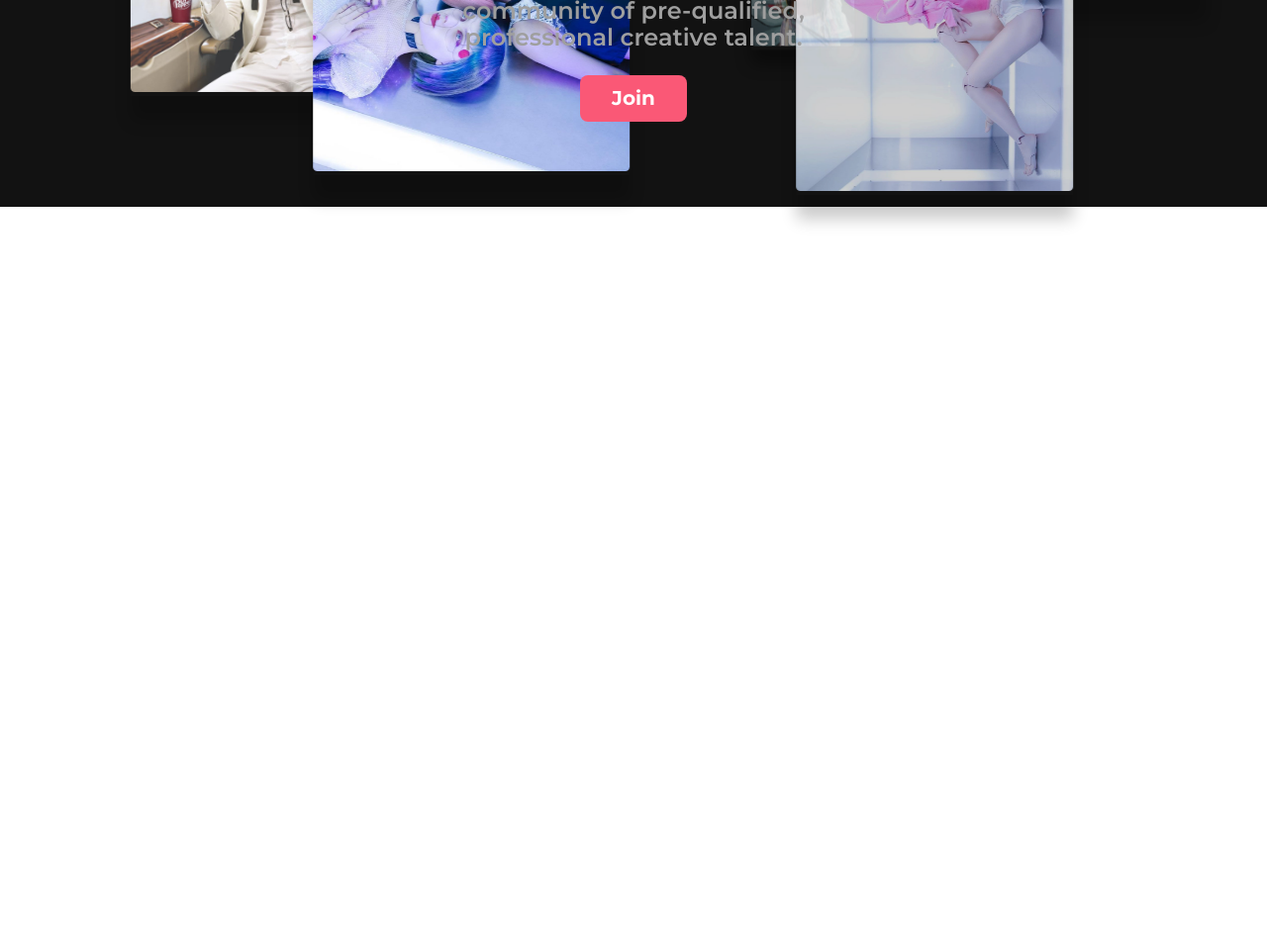
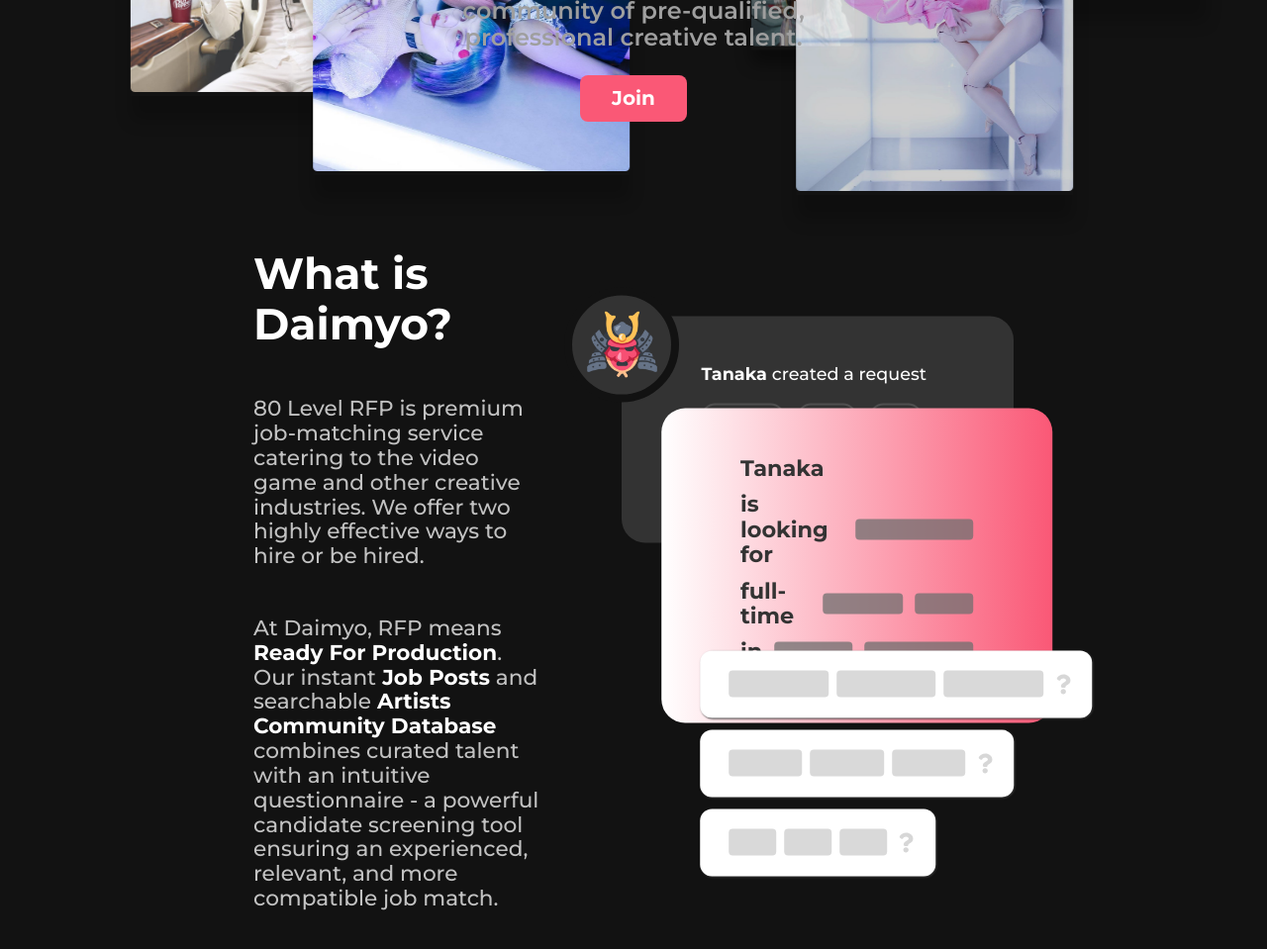
Before and after one commit to Vlad-Mihet/daimyo, a Gatsby site: page / in a window 1280 px wide. Shown: the part 591-1550 px from the top of the page at 99% size. Before the commit the page ends 800 px from the top, so only its background shows below. Built offline with nearby package versions, Linux system fonts and the light colour scheme; Gatsby itself is replaced by a stand-in of ours.

Commit message:
About Section

```diff
--- a/package.json
+++ b/package.json
@@ -14,6 +14,9 @@
     "test": "echo \"Write tests! -> https://gatsby.dev/unit-testing\" && exit 1"
   },
   "dependencies": {
+    "@fortawesome/fontawesome-svg-core": "^1.2.32",
+    "@fortawesome/free-solid-svg-icons": "^5.15.1",
+    "@fortawesome/react-fontawesome": "^0.1.13",
     "gatsby": "^2.26.1",
     "gatsby-plugin-sass": "^2.7.0",
     "node-sass": "^4.14.1",
--- /dev/null
+++ b/src/components/About.js
@@ -0,0 +1,97 @@
+import React from "react"
+import styles from "../styles/About.module.scss"
+import { FontAwesomeIcon } from "@fortawesome/react-fontawesome"
+import { faCheck, faQuestion } from "@fortawesome/free-solid-svg-icons"
+
+export default function About() {
+  return (
+    <div className={styles.about__container}>
+      <div className={styles.about__wrapper}>
+        <div className={styles.textColumn}>
+          <h3>What is Daimyo?</h3>
+          <p>
+            80 Level RFP is premium job-matching service catering to the video
+            game and other creative industries. We offer two highly effective
+            ways to hire or be hired.
+          </p>
+          <p>
+            At Daimyo, RFP means <span>Ready For Production</span>. Our instant
+            <span> Job Posts</span> and searchable
+            <span> Artists Community Database</span> combines curated talent
+            with an intuitive questionnaire - a powerful candidate screening
+            tool ensuring an experienced, relevant, and more compatible job
+            match.
+          </p>
+        </div>
+        <div className={styles.animationColumn}>
+          <div className={styles.cardContainer}>
+            <div className={styles.card__author}>
+              <img src={require("../images/samurai.png")} alt="Samurai" />
+            </div>
+            <div className={styles.card}>
+              <p>
+                <span>Tanaka</span> created a request
+              </p>
+              <div className={styles.card__rating}>
+                <div className={styles.doubleCheck__container}>
+                  <div className={styles.doubleCheck}>
+                    <FontAwesomeIcon icon={faCheck} />
+                    <FontAwesomeIcon icon={faCheck} />
+                  </div>
+                  <span className={styles.doubleCheckedSpan}>322</span>
+                </div>
+                <span>252</span>
+                <span>43</span>
+              </div>
+            </div>
+            <div className={styles.offerPreview__card}>
+              <div className={styles.previewCard__content}>
+                <p className={styles.requestBy}>Tanaka</p>
+                <div className={styles.reviewCard__rowWrapper}>
+                  <p>is looking for</p>
+                  <div className={styles.blurredContent}></div>
+                </div>
+                <div className={styles.reviewCard__rowWrapper}>
+                  <p>full-time</p>
+                  <div className={styles.blurredContent}></div>
+                  <div className={styles.blurredContent}></div>
+                </div>
+                <div className={styles.reviewCard__rowWrapper}>
+                  <p>in</p>
+                  <div className={styles.blurredContent}></div>
+                  <div className={styles.blurredContent}></div>
+                </div>
+              </div>
+            </div>
+            <div className={styles.commentsContainer}>
+              <div className={styles.commentWrapper}>
+                <div className={styles.emptyContentSpaceWrapper}>
+                  <div className={styles.fillerEmptySpace}></div>
+                  <div className={styles.fillerEmptySpace}></div>
+                  <div className={styles.fillerEmptySpace}></div>
+                </div>
+                <FontAwesomeIcon icon={faQuestion} />
+              </div>
+              <div className={styles.commentWrapper}>
+                <div className={styles.emptyContentSpaceWrapper}>
+                  <div className={styles.fillerEmptySpace}></div>
+                  <div className={styles.fillerEmptySpace}></div>
+                  <div className={styles.fillerEmptySpace}></div>
+                </div>
+                <FontAwesomeIcon icon={faQuestion} />
+              </div>
+              <div className={styles.commentWrapper}>
+                <div className={styles.emptyContentSpaceWrapper}>
+                  <div className={styles.fillerEmptySpace}></div>
+                  <div className={styles.fillerEmptySpace}></div>
+                  <div className={styles.fillerEmptySpace}></div>
+                </div>
+                <FontAwesomeIcon icon={faQuestion} />
+              </div>
+            </div>
+          </div>
+        </div>
+      </div>
+    </div>
+  )
+}
--- a/src/pages/index.js
+++ b/src/pages/index.js
@@ -2,6 +2,7 @@ import React from "react"
 import Header from "../components/Header"
 import Footer from "../components/Footer"
 import Hero from "../components/Hero"
+import About from "../components/About"
 import "normalize.css"
 
 export default function Home() {
@@ -9,6 +10,7 @@ export default function Home() {
     <div>
       <Header />
       <Hero />
+      <About />
       <Footer />
     </div>
   )
--- /dev/null
+++ b/src/styles/About.module.scss
@@ -0,0 +1,275 @@
+@import "./variables";
+
+.about__container {
+  background-color: #121212;
+  position: relative;
+  width: 100vw;
+  min-height: 100vh;
+
+  .about__wrapper {
+    position: absolute;
+    left: 50%;
+    top: 50%;
+    transform: translate(-50%, -50%);
+    display: flex;
+    flex-direction: row;
+    align-items: center;
+    width: 60vw;
+  }
+
+  .textColumn {
+    flex: 1;
+    h3,
+    p {
+      font-family: $Montserrat;
+    }
+
+    h3 {
+      color: #fff;
+      font-size: 2.75rem;
+      margin: 0;
+      font-weight: 700;
+      margin-bottom: 3rem;
+    }
+
+    p {
+      margin-bottom: 3rem;
+      color: #c2c2c2;
+      font-size: 1.35rem;
+      font-weight: 500;
+
+      span {
+        color: #fff;
+        font-weight: 700;
+      }
+    }
+  }
+
+  .animationColumn {
+    margin-top: -350px;
+    margin-left: 5rem;
+    flex: 1;
+    position: relative;
+
+    .cardContainer {
+      position: relative;
+
+      .card__author {
+        position: absolute;
+        width: 100px;
+        height: 100px;
+        display: flex;
+        justify-content: center;
+        align-items: center;
+        background-color: #333;
+        border-radius: 50%;
+        border: 0.5rem solid #121212;
+        left: 0;
+        top: 12.5%;
+        transform: translate(-50%, -50%);
+
+        img {
+          width: 75px;
+          height: 75px;
+          object-fit: contain;
+        }
+      }
+
+      .card {
+        font-family: $Montserrat;
+        box-sizing: border-box;
+        padding: 3rem 5rem 7rem 5rem;
+        background-color: #333;
+        border-radius: 24px;
+
+        p {
+          color: #fff;
+          font-size: 1.1rem;
+          font-weight: 500;
+          margin: 0;
+          margin-bottom: 1.25rem;
+          span {
+            font-weight: 700;
+          }
+        }
+
+        .card__rating {
+          display: flex;
+          flex-direction: row;
+
+          span:not(.doubleCheckedSpan) {
+            color: #fff;
+            border: 2px solid #4f4f4f;
+            box-sizing: border-box;
+            font-weight: 600;
+            padding: 4px 16px;
+            margin-right: 12px;
+            font-size: 0.9rem;
+            border-radius: 24px;
+          }
+
+          .doubleCheck__container {
+            display: flex;
+            flex-direction: row;
+            align-items: center;
+            border: 2px solid #4f4f4f;
+            box-sizing: border-box;
+            padding: 4px 12px;
+            margin-right: 12px;
+            border-radius: 24px;
+            font-size: 0.9rem;
+            width: fit-content;
+
+            span.doubleCheckedSpan {
+              color: #fff;
+              padding: 0;
+              margin: 0;
+              border: none;
+              font-weight: 600;
+            }
+
+            .doubleCheck {
+              display: flex;
+              flex-direction: row;
+              align-items: center;
+              margin-right: 0.35rem;
+
+              svg {
+                color: #fff;
+
+                &:last-of-type {
+                  margin-left: -3px;
+                }
+              }
+            }
+          }
+        }
+      }
+    }
+
+    .offerPreview__card {
+      top: 110%;
+      width: 100%;
+      left: 60%;
+      transform: translate(-50%, -50%);
+      position: absolute;
+      box-sizing: border-box;
+      border-radius: 24px;
+      background: rgb(255, 255, 255);
+      background: linear-gradient(
+        90deg,
+        rgba(255, 255, 255, 1) 0%,
+        rgba(250, 88, 118, 1) 100%
+      );
+      padding: 3rem 5rem 3rem 5rem;
+
+      .previewCard__content {
+        p {
+          font-family: $Montserrat;
+          font-weight: 700;
+          color: #333;
+          font-size: 1.4rem;
+          margin: 0;
+        }
+
+        .requestBy {
+          margin-bottom: 0.65rem;
+        }
+
+        .reviewCard__rowWrapper {
+          margin-bottom: 0.65rem;
+          display: flex;
+          flex-direction: row;
+          align-items: center;
+
+          &:first-of-type {
+            .blurredContent {
+              width: 175px;
+            }
+          }
+
+          &:nth-of-type(2) {
+            .blurredContent:first-of-type {
+              width: 115px;
+            }
+          }
+
+          &:last-of-type {
+            .blurredContent:last-of-type {
+              width: 120px;
+            }
+          }
+
+          .blurredContent {
+            margin-left: 0.75rem;
+            width: 85px;
+            height: 1.3rem;
+            border-radius: 4px;
+            background-color: #6f6f6f;
+            opacity: 0.75;
+            filter: blur(0.75px);
+          }
+        }
+      }
+    }
+
+    .commentsContainer {
+      position: absolute;
+      left: 70%;
+      top: 200%;
+      transform: translate(-50%, -50%);
+      display: flex;
+      flex-direction: column;
+      width: 100%;
+
+      .commentWrapper {
+        box-shadow: 1px 1px 2px #333;
+        background-color: #fff;
+        display: flex;
+        flex-direction: row;
+        align-items: center;
+        margin-bottom: 0.75rem;
+        border-radius: 12px;
+        box-sizing: border-box;
+        padding: 1rem 1.2rem;
+
+        &:nth-of-type(2) {
+          width: 80%;
+        }
+
+        &:last-of-type {
+          width: 60%;
+        }
+
+        svg {
+          color: #d7d7d7;
+          width: 1.25rem !important;
+          height: 1.25rem !important;
+        }
+
+        .emptyContentSpaceWrapper {
+          background-color: #fff;
+          box-sizing: border-box;
+          padding: 0.3rem 0.6rem;
+          display: flex;
+          flex-direction: row;
+          flex: 1;
+          align-items: center;
+          border-radius: 12px;
+
+          .fillerEmptySpace {
+            flex: 1;
+            background-color: #d9d9d9;
+            height: 1.65rem;
+            margin-right: 0.5rem;
+            border-radius: 4px;
+
+            &:last-of-type {
+              margin-right: 0;
+            }
+          }
+        }
+      }
+    }
+  }
+}
--- a/src/styles/Hero.module.scss
+++ b/src/styles/Hero.module.scss
@@ -164,6 +164,7 @@
         );
         background-size: 1600px 200px;
         -webkit-background-clip: text;
+        background-clip: text;
         -webkit-text-fill-color: transparent;
         animation-duration: 3s;
         animation-name: animationgradienttitle;
@@ -191,6 +192,7 @@
             #bcfefe
           );
           background-size: 1600px 200px;
+          background-clip: text;
           -webkit-background-clip: text;
           -webkit-text-fill-color: transparent;
           animation-duration: 3s;
@@ -209,6 +211,7 @@
           );
           background-size: 1600px 200px;
           -webkit-background-clip: text;
+          background-clip: text;
           -webkit-text-fill-color: transparent;
           animation-duration: 3s;
           animation-name: animationgradienttitle;
```
Also changed, not shown: src/images/samurai.png (added), 1 other file.
